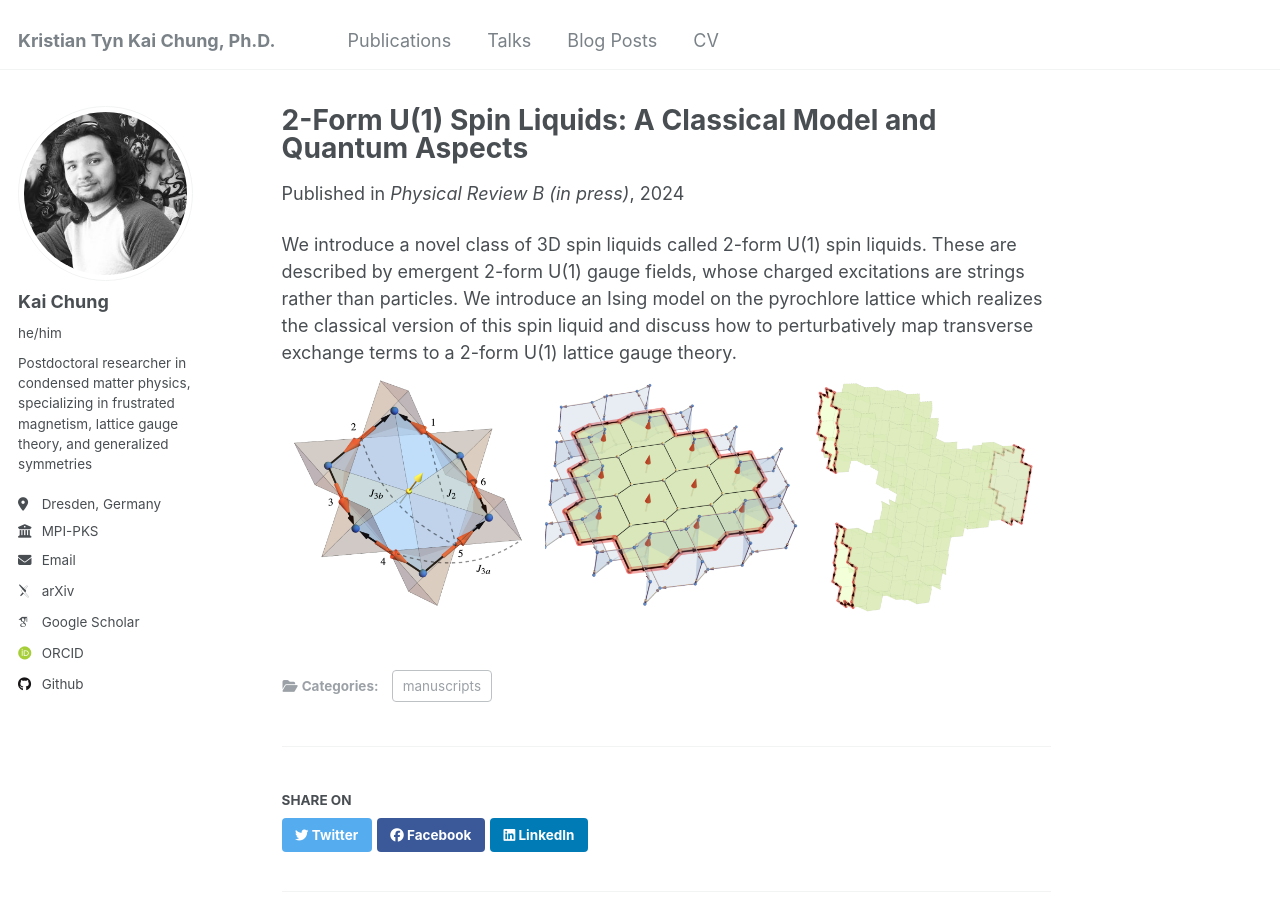
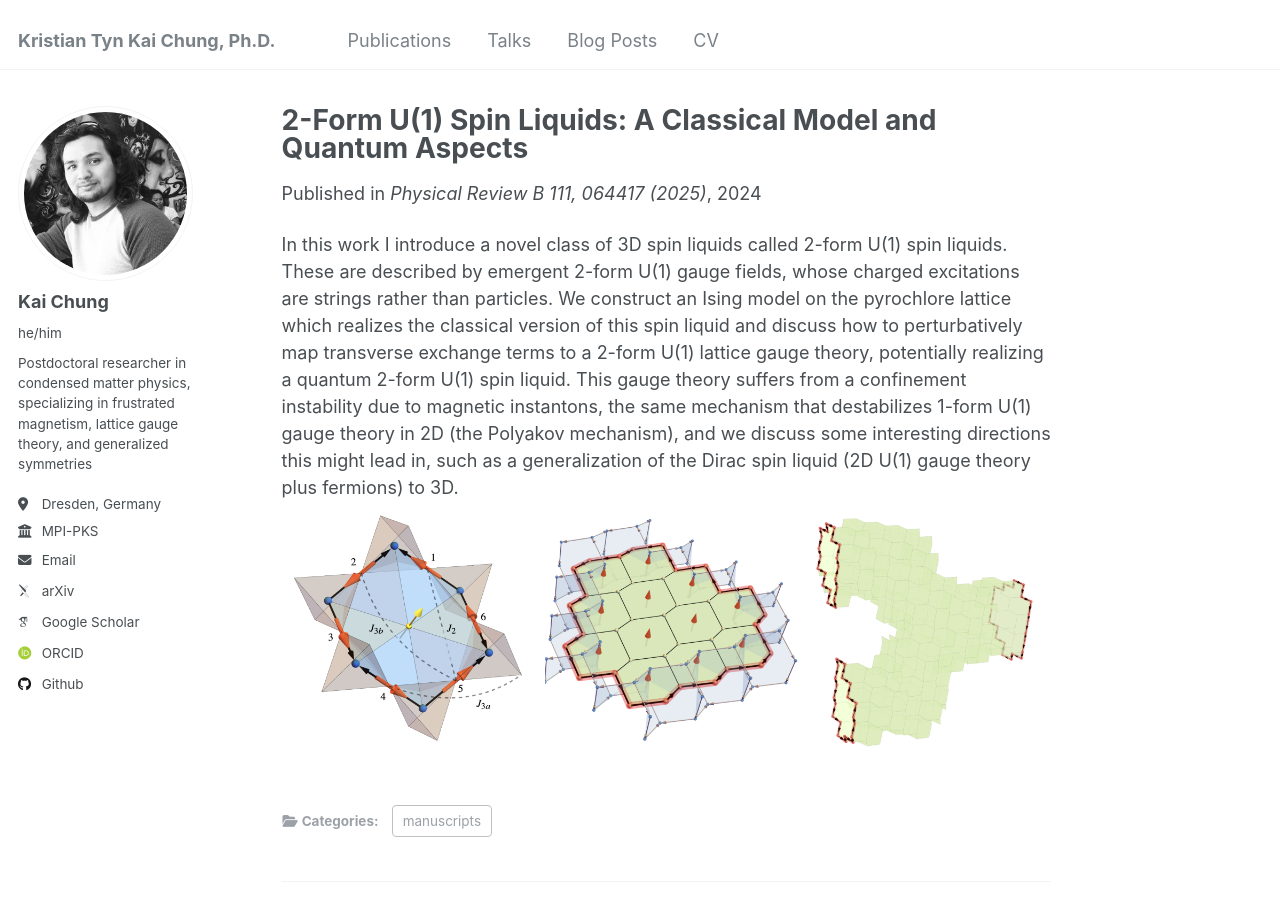
Before and after one commit to ktchung-p/ktchung-p.github.io, a Jekyll site: the page built from _publications/2024-2-form-spin-liquids.md, in a window 1280 px wide and 900 px high. Built offline with Jekyll 4.4.1, drawn with Linux system fonts in a browser that asks for light colours; some web fonts are replaced; a file with an impossible date is left out.

```diff
--- a/_publications/2024-2-form-spin-liquids.md
+++ b/_publications/2024-2-form-spin-liquids.md
@@ -5,11 +5,11 @@ category: manuscripts
 #permalink: /publication/2009-10-01-paper-title-number-1
 #excerpt: 'This paper is about the number 1. The number 2 is left for future work.'
 date: 2024-10-26
-venue: 'Physical Review B (in press)'
+venue: 'Physical Review B 111, 064417 (2025)'
 #slidesurl: 'http://academicpages.github.io/files/slides1.pdf'
 paperurl: 'https://arxiv.org/abs/2310.17607'
 #citation: 'Your Name, You. (2009). &quot;Paper Title Number 1.&quot; <i>Journal 1</i>. 1(1).'
 ---
 
-We introduce a novel class of 3D spin liquids called 2-form U(1) spin liquids. These are described by emergent 2-form U(1) gauge fields, whose charged excitations are strings rather than particles. We introduce an Ising model on the pyrochlore lattice which realizes the classical version of this spin liquid and discuss how to perturbatively map transverse exchange terms to a 2-form U(1) lattice gauge theory.
+In this work I introduce a novel class of 3D spin liquids called 2-form U(1) spin liquids. These are described by emergent 2-form U(1) gauge fields, whose charged excitations are strings rather than particles. We construct an Ising model on the pyrochlore lattice which realizes the classical version of this spin liquid and discuss how to perturbatively map transverse exchange terms to a 2-form U(1) lattice gauge theory, potentially realizing a quantum 2-form U(1) spin liquid. This gauge theory suffers from a confinement instability due to magnetic instantons, the same mechanism that destabilizes 1-form U(1) gauge theory in 2D (the Polyakov mechanism), and we discuss some interesting directions this might lead in, such as a generalization of the Dirac spin liquid (2D U(1) gauge theory plus fermions) to 3D.
 ![some pictures from the paper](https://ktchung-p.github.io/images/2-form-figures.png)
```
Also changed, not shown: _publications/2025-quadrupoles.md (added, +15 -0 lines), images/6-fold-pinch.png (added).
